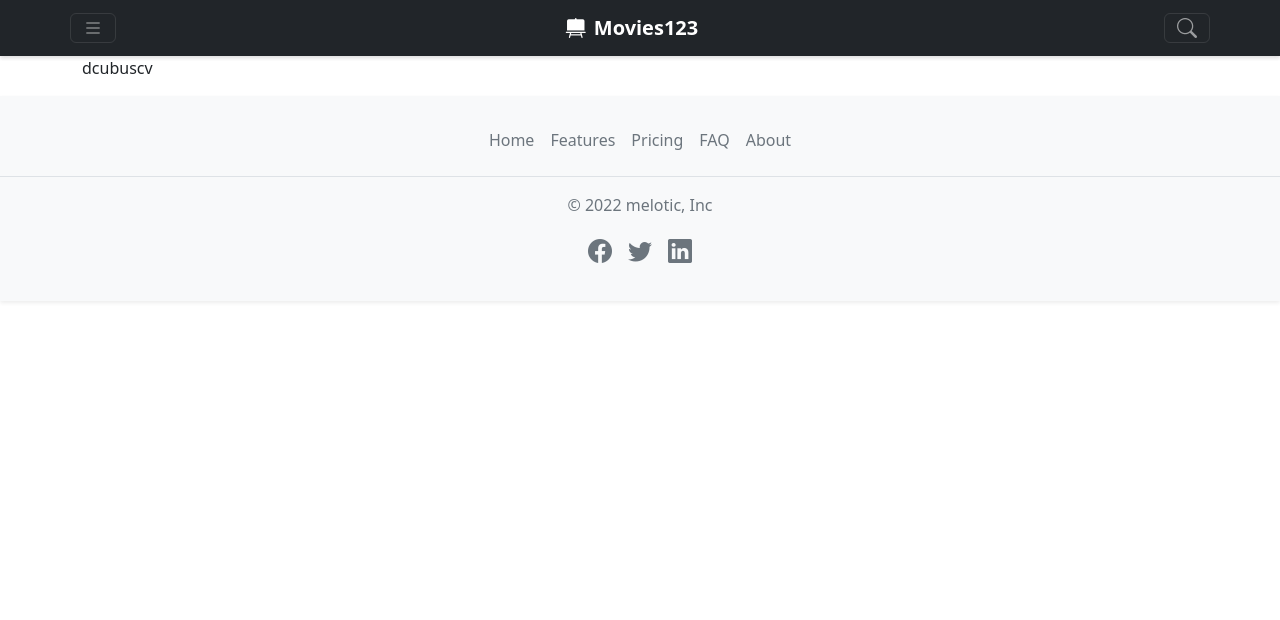
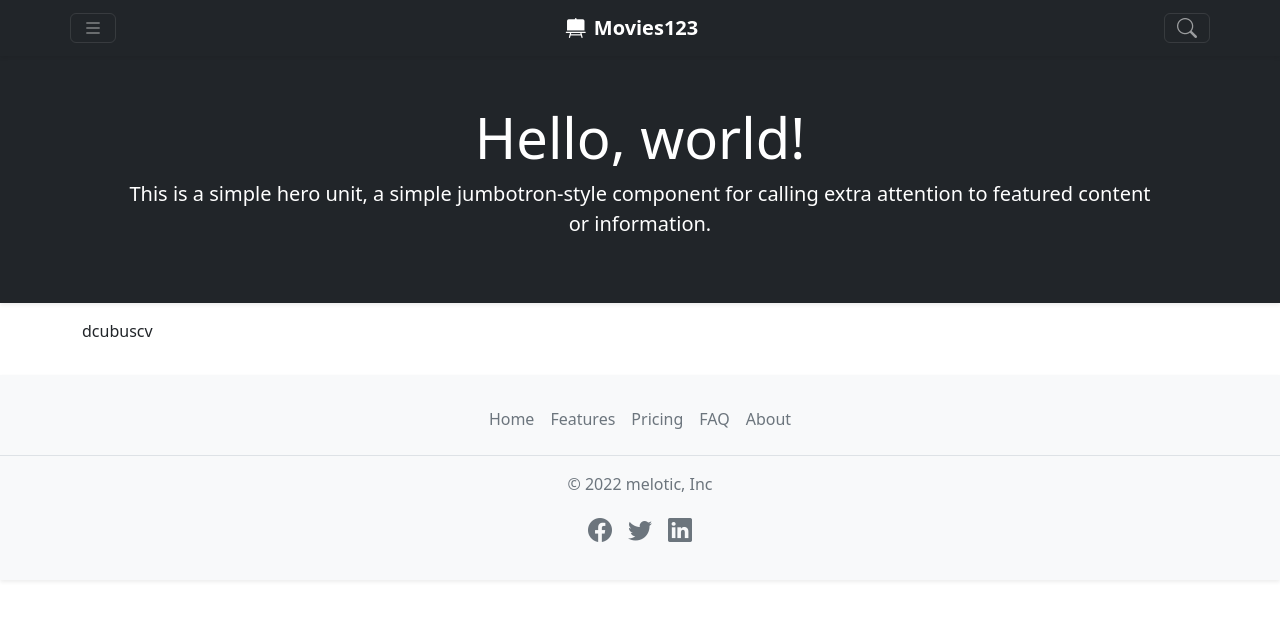
Before and after one commit to likithsai/movie-site-angular, an Angular app: page / in a window 1280 px wide. Shown: the top 620 px of the page. Built offline with nearby package versions, Linux system fonts and the light colour scheme.

Commit message:
added jumboltron feature

```diff
--- a/src/app/app.module.ts
+++ b/src/app/app.module.ts
@@ -9,6 +9,7 @@ import { HomePageSectionComponent } from './sections/home-page-section/home-page
 import { AboutSectionComponent } from './sections/about-section/about-section.component';
 import { MovieDetailSectionComponent } from './sections/movie-detail-section/movie-detail-section.component';
 import { JSONService } from './services/jsonservice.service';
+import { JumboltronComponent } from './components/jumboltron/jumboltron.component';
 
 const routes: Routes = [
   { path: '', component: HomePageSectionComponent },
@@ -23,7 +24,8 @@ const routes: Routes = [
     FooterComponent,
     HomePageSectionComponent,
     AboutSectionComponent,
-    MovieDetailSectionComponent
+    MovieDetailSectionComponent,
+    JumboltronComponent
   ],
   imports: [
     BrowserModule,
--- /dev/null
+++ b/src/app/components/jumboltron/jumboltron.component.html
@@ -0,0 +1,6 @@
+<div class="jumbotron bg-dark shadow-sm">
+    <div class="container p-5 text-center">
+        <h1 class="display-4 text-white">Hello, world!</h1>
+        <p class="lead text-white">This is a simple hero unit, a simple jumbotron-style component for calling extra attention to featured content or information.</p>
+    </div>
+</div>
--- /dev/null
+++ b/src/app/components/jumboltron/jumboltron.component.ts
@@ -0,0 +1,15 @@
+import { Component, OnInit } from '@angular/core';
+
+@Component({
+  selector: 'app-jumboltron',
+  templateUrl: './jumboltron.component.html',
+  styleUrls: ['./jumboltron.component.scss']
+})
+export class JumboltronComponent implements OnInit {
+
+  constructor() { }
+
+  ngOnInit(): void {
+  }
+
+}
--- a/src/app/sections/home-page-section/home-page-section.component.html
+++ b/src/app/sections/home-page-section/home-page-section.component.html
@@ -1,3 +1,4 @@
-<div class="container">
+<app-jumboltron></app-jumboltron>
+<div class="container py-3">
     <p>dcubuscv</p>
 </div>
```
Also changed, not shown: src/app/components/jumboltron/jumboltron.component.scss (added), 1 other file (tests, documents, lock files or other folders).
